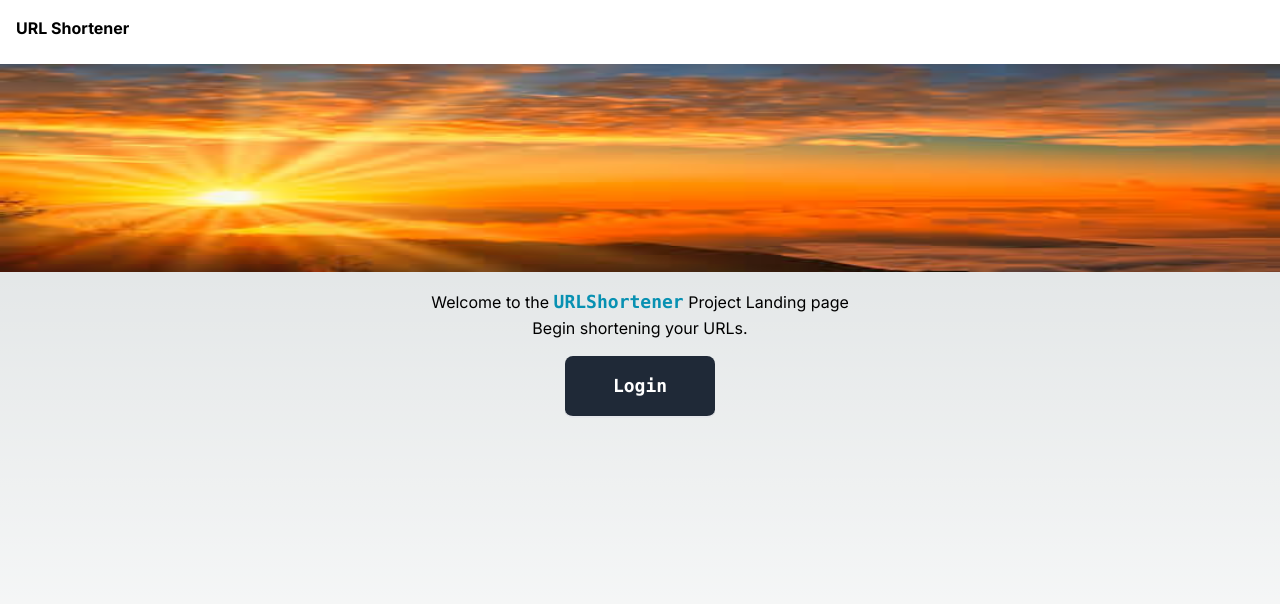
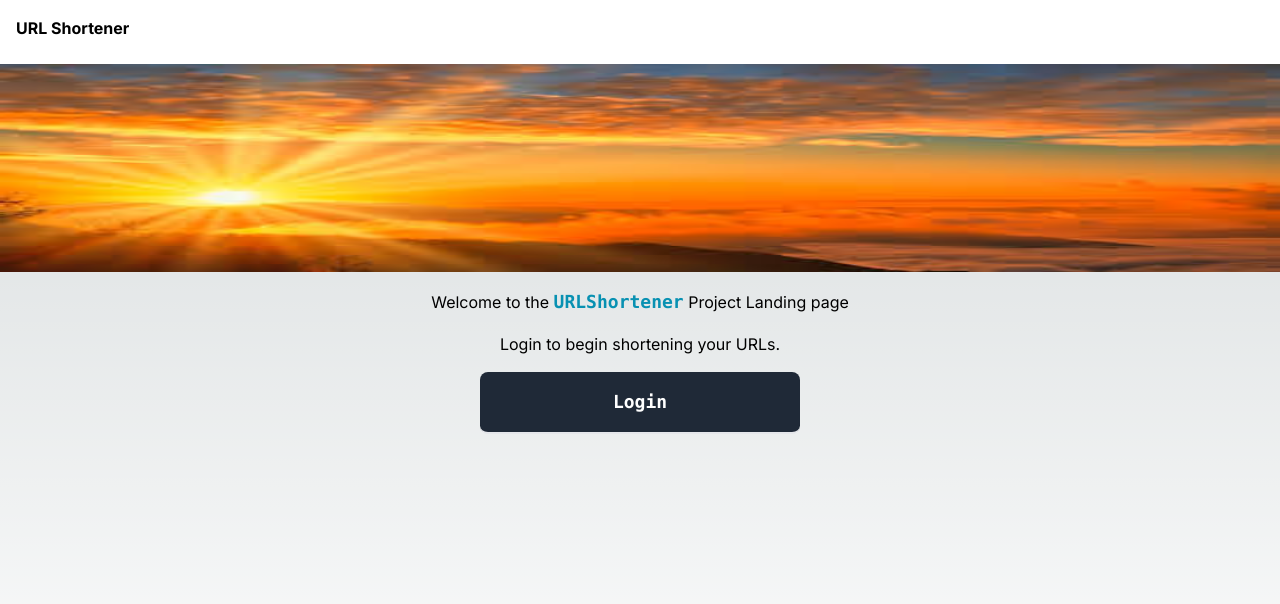
Before and after one commit to akinolaemmanuel49/URL-Shortener-Service-UI, a Next.js app: page / in a window 1280 px wide. Shown: the top 604 px of the page. Built offline with nearby package versions, Linux system fonts and the light colour scheme; no server answers.

Commit message:
QOL change

```diff
--- a/app/page.tsx
+++ b/app/page.tsx
@@ -4,9 +4,11 @@ import Image from "next/image";
 
 import PlaceHolderImage from "@/public/media/images/PlaceHolder.jpeg";
 import { useAuth } from "@/hooks/useAuth";
+import { useUser } from "@auth0/nextjs-auth0/client";
 
 export default function Home() {
   const { isAuthenticated } = useAuth();
+  const { user, error, isLoading } = useUser();
 
   return (
     <div>
@@ -28,17 +30,28 @@ export default function Home() {
             </span>{" "}
             Project Landing page
           </p>
-          <p>Begin shortening your URLs.</p>
+
           {/* Conditional rendering based on authentication */}
           <div className="flex flex-col gap-4 mt-4">
             {!isAuthenticated ? (
-              <div className="border-b-2 rounded-lg bg-gray-800 text-white hover:text-cyan-600 px-12 py-4 font-mono font-bold text-lg">
-                <a href="/api/auth/login">Login</a>
-              </div>
+              <>
+                <p className="text-center">
+                  Login to begin shortening your URLs.
+                </p>
+                <div className="border-b-2 rounded-lg bg-gray-800 text-white text-center hover:text-cyan-600 px-12 py-4 font-mono font-bold text-lg w-80">
+                  <a href="/api/auth/login">Login</a>
+                </div>
+              </>
             ) : (
-              <div className="border-b-2 rounded-lg bg-gray-800 text-white hover:text-cyan-600 px-12 py-4 font-mono font-bold text-lg">
-                <a href="/dashboard">Go to Dashboard</a>
-              </div>
+              <>
+                <p className="text-center">
+                  Hello <span className="font-bold">{user?.nickname}</span>{" "}
+                  begin shortening your URLs.
+                </p>
+                <div className="border-b-2 rounded-lg bg-gray-800 text-white text-center hover:text-cyan-600 px-12 py-4 font-mono font-bold text-lg w-65">
+                  <a href="/dashboard">Go to Dashboard</a>
+                </div>
+              </>
             )}
           </div>
         </div>
```
